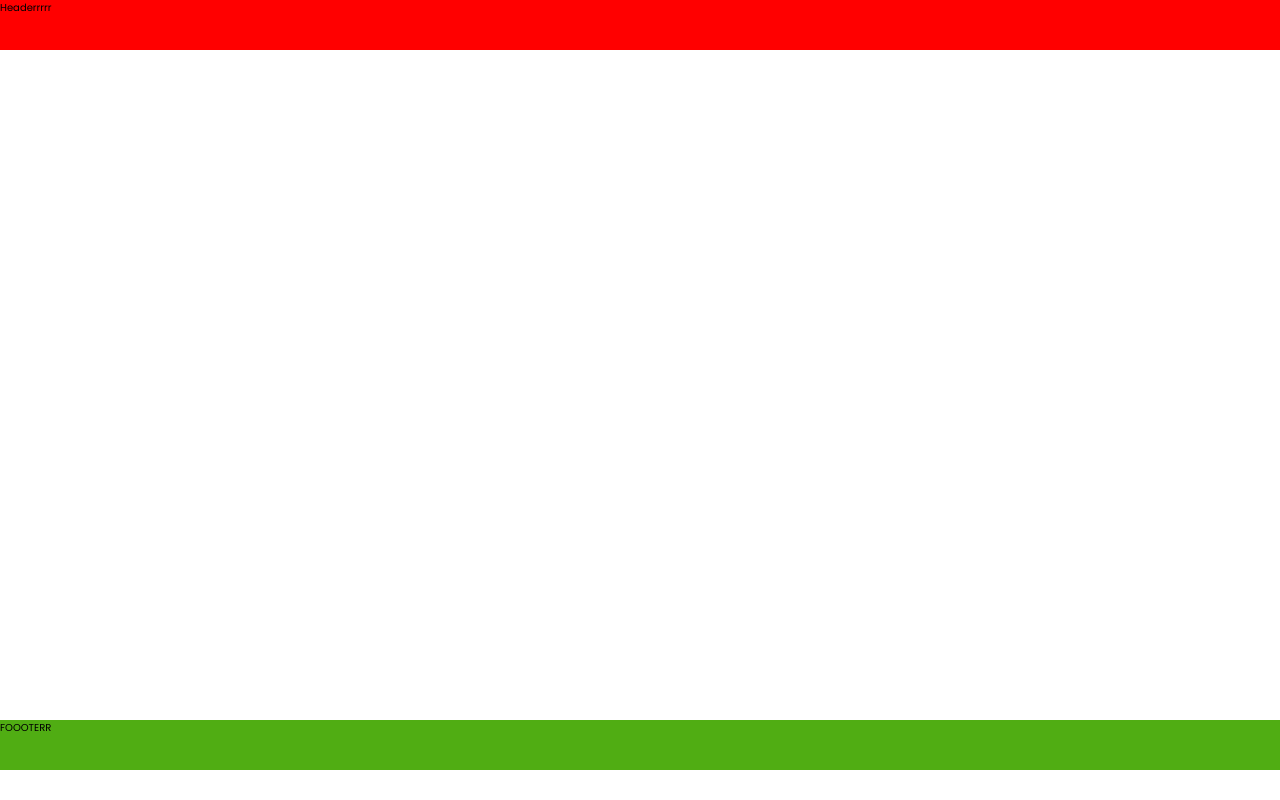
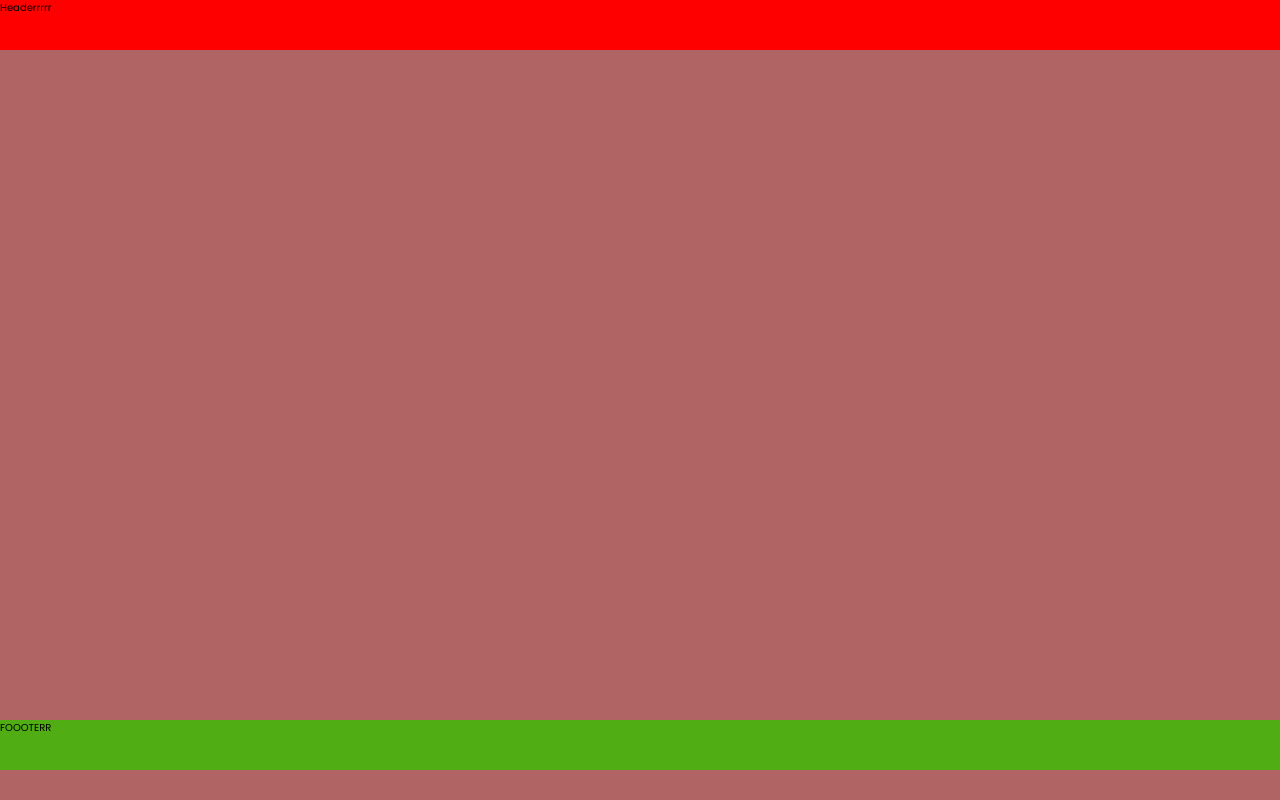
Before and after one commit to Atash3000/app-porofolio, a Next.js app: page / in a window 1280 px wide. Built offline with nearby package versions, Linux system fonts and the light colour scheme.

Commit message:
Auto stash before rebase of "master"

```diff
--- a/src/components/HomePage/HomePage.scss
+++ b/src/components/HomePage/HomePage.scss
@@ -1,3 +1,4 @@
 .homePage{
-
+  height: 100vh;
+  background-color: rgb(177, 100, 100);
 }
```
